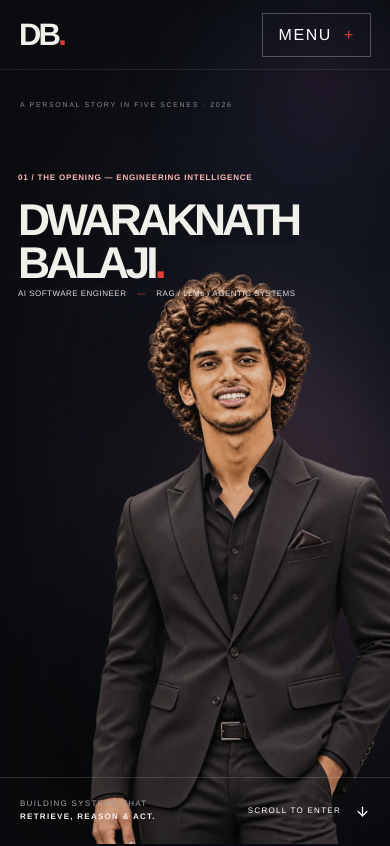
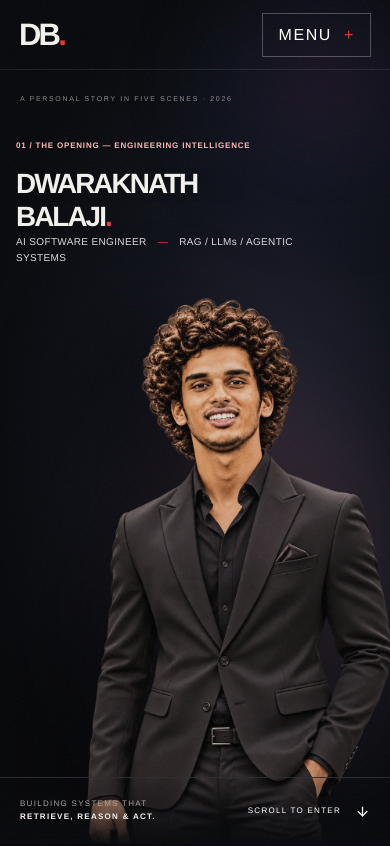
Before and after one commit to Dwaraknath1810/dwaraknath-portfolio, a React (Vite) app: page / in a window 390 px wide. Shown: the top 846 px of the page. Built offline with nearby package versions, Linux system fonts and the light colour scheme; a web font is replaced by a local one.

Commit message:
fix: give hero name its own safe column, improve responsive typography and readability

```diff
--- a/src/cinematic/CinematicStory.css
+++ b/src/cinematic/CinematicStory.css
@@ -197,3 +197,86 @@
 @media (prefers-reduced-motion:reduce){
  .film-app *, .film-app *::before, .film-app *::after{scroll-behavior:auto!important;transition:none!important;animation:none!important}
 }
+
+
+/* Visual QA fixes from the 19 November screen recording.
+   Keep the portrait on the right and the complete name on the left. */
+@media (min-width: 1101px) {
+  .film-entrance-type {
+    padding-left: clamp(28px, 6vw, 104px);
+    padding-right: 0;
+    width: 59%;
+    margin-top: -5vh;
+  }
+  .film-entrance-type h1 {
+    font-size: clamp(50px, 5.55vw, 104px);
+    line-height: .99;
+    letter-spacing: -.073em;
+    max-width: 100%;
+  }
+  .film-entrance-type h1 > span { white-space: nowrap; }
+  .film-title-second { margin-left: 0; }
+  .film-portrait-wrap { inset: 8% -2% 0 55%; }
+  .film-entrance-subtitle { letter-spacing: .12em; line-height: 1.8; }
+}
+@media (min-width: 701px) and (max-width: 1100px) {
+  .film-entrance-type {
+    width: 60%;
+    padding-left: clamp(30px, 5vw, 60px);
+    padding-right: 0;
+    margin-top: -2vh;
+  }
+  .film-entrance-type h1 {
+    font-size: clamp(43px, 5.3vw, 62px);
+    line-height: 1.02;
+    letter-spacing: -.075em;
+  }
+  .film-entrance-type h1 > span { white-space: nowrap; }
+  .film-title-second { margin-left: 0; }
+  .film-portrait-wrap { inset: 14% -9% 0 55%; }
+  .film-entrance-subtitle { font-size: 10px; line-height: 1.8; letter-spacing: .06em; }
+}
+@media (max-width: 700px) {
+  .film-entrance-type {
+    width: 100%;
+    margin-top: 140px;
+    padding-inline: 20px;
+  }
+  .film-entrance-type h1 {
+    font-size: clamp(30px, 7.35vw, 49px);
+    line-height: 1.08;
+    letter-spacing: -.07em;
+    max-width: 100%;
+  }
+  .film-entrance-type h1 > span { white-space: nowrap; }
+  .film-title-second { margin-left: 0; }
+  .film-entrance-subtitle {
+    max-width: 280px;
+    font-size: 10px;
+    line-height: 1.6;
+    letter-spacing: .035em;
+    margin-top: 18px;
+  }
+  .film-portrait-wrap { inset: 32% -14% 0 6%; }
+  .film-side-label { top: 94px; }
+  .film-entrance-bottom { background: linear-gradient(0deg,#06070a,transparent); }
+}
+@media (max-width: 390px) {
+  .film-entrance-type h1 { font-size: clamp(26px, 7.15vw, 30px); }
+  .film-entrance-type { padding-inline: 16px; }
+  .film-portrait-wrap { inset: 35% -17% 0 4%; }
+}
+/* Improve legibility of information-heavy timeline and project descriptions. */
+.film-timeline-card p { font-size: 13px; line-height: 1.85; }
+.film-timeline-card .film-timeline-place { font-size: 12px; }
+.film-project-information > p { font-size: 14px; }
+.film-project-information > span { line-height: 1.7; }
+.film-skill-card p { font-size: 12px; }
+.film-year-buttons button:focus-visible { outline: 2px solid #fff; outline-offset: 3px; }
+@media (max-width: 700px) {
+  .film-universe-content h2,
+  .film-time h2,
+  .film-projects h2 { overflow-wrap: anywhere; }
+  .film-project-information h3 { overflow-wrap: anywhere; }
+  .film-timeline-card p { font-size: 13px; }
+}
```
